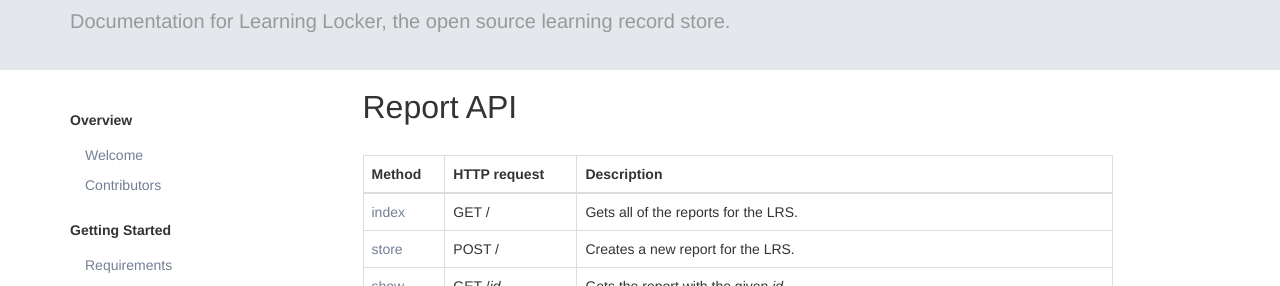
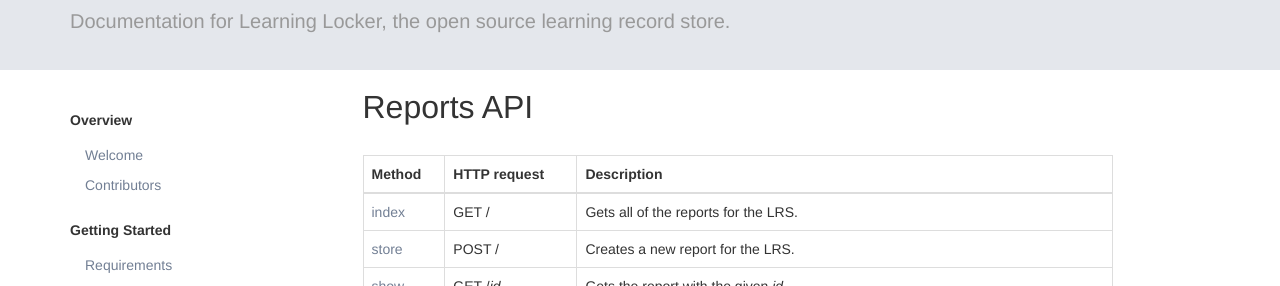
Before and after one commit to LearningLocker/docs, a Jekyll site: the page built from report_api.md, in a window 1280 px wide and 900 px high. Shown: the part 142-428 px from the top of the window. Built offline with Jekyll 4.4.1, drawn with Linux system fonts in a browser that asks for light colours; nearby versions of some CDN libraries.

Commit message:
Corrects API name.

```diff
--- a/report_api.md
+++ b/report_api.md
@@ -1,7 +1,7 @@
 ---
 ---
 
-# Report API
+# Reports API
 
 Method | HTTP request | Description
 --- | --- | ---
```
